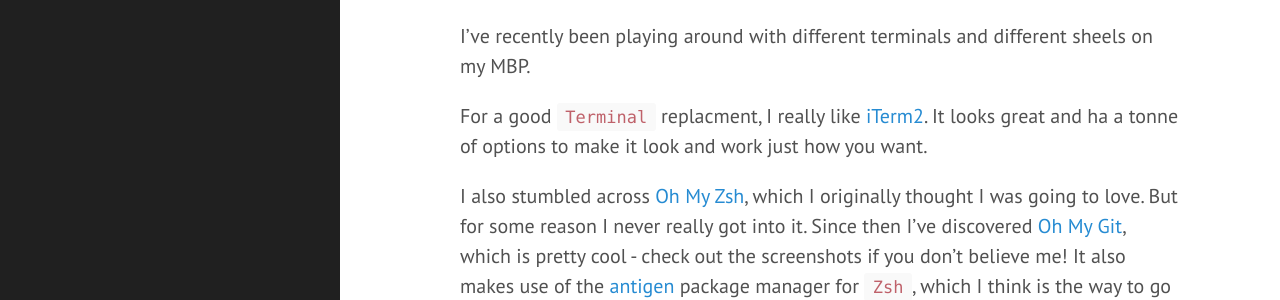
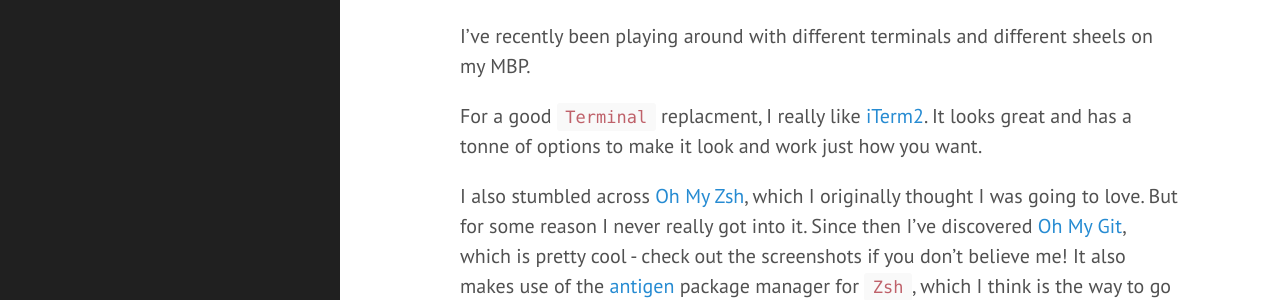
Before and after one commit to GianLorenzetto/GianLorenzetto.github.io-www, a Jekyll site: the page built from _posts/2015-10-22-terminal-replacement-on-mac-os-x.md, in a window 1280 px wide and 1171 px high. Shown: the part 159-459 px from the top of the window. Built offline with Jekyll 4.4.1, drawn with Linux system fonts in a browser that asks for light colours; Markdown is read by kramdown in place of the engine named in the settings.

Commit message:
Fixed links in post. Modified the liquid excerpt code in the main index to use the site excerpt_separator variable, instead of the hard coded sring.

```diff
--- a/_posts/2015-10-22-terminal-replacement-on-mac-os-x.md
+++ b/_posts/2015-10-22-terminal-replacement-on-mac-os-x.md
@@ -9,9 +9,9 @@
 
 I've recently been playing around with different terminals and different sheels on my MBP.
 
-For a good `Terminal` replacment, I really like [iTerm2](). It looks great and ha a tonne of options to make it look and work just how you want.
+For a good `Terminal` replacment, I really like [iTerm2](https://www.iterm2.com). It looks great and has a tonne of options to make it look and work just how you want.
 
-I also stumbled across [Oh My Zsh](), which I originally thought I was going to love. But for some reason I never really got into it. Since then I've discovered [Oh My Git](), which is pretty cool - check out the screenshots if you don't believe me! It also makes use of the [antigen]() package manager for `Zsh`, which I think is the way to go (rather than the `Oh My Zsh` path).
+I also stumbled across [Oh My Zsh](https://github.com/robbyrussell/oh-my-zsh), which I originally thought I was going to love. But for some reason I never really got into it. Since then I've discovered [Oh My Git](https://github.com/arialdomartini/oh-my-git), which is pretty cool - check out the screenshots if you don't believe me! It also makes use of the [antigen](https://github.com/zsh-users/antigen) package manager for `Zsh`, which I think is the way to go (rather than the `Oh My Zsh` path).
 
 Here's a quick screen capture, showing my sites repo, with an untracked file, a modified file and an added file. I'm also two commits ahead of `origin master`.
 
--- a/index.html
+++ b/index.html
@@ -14,7 +14,7 @@
     </h1>
 
     <span class="post-date">{{ post.date | date_to_string }}</span>
-    {% if post.content contains '<!--more-->' %}
+    {% if post.content contains site.excerpt_separator %}
       {{ post.excerpt }}
       <a href="{{ post.url }}"><strong>Read More ...</strong></a>
     {% else %}
```
Also changed, not shown: _posts/2015-10-22-showing-post-excerpts-with-jekyll.md (+8 -8 lines).
